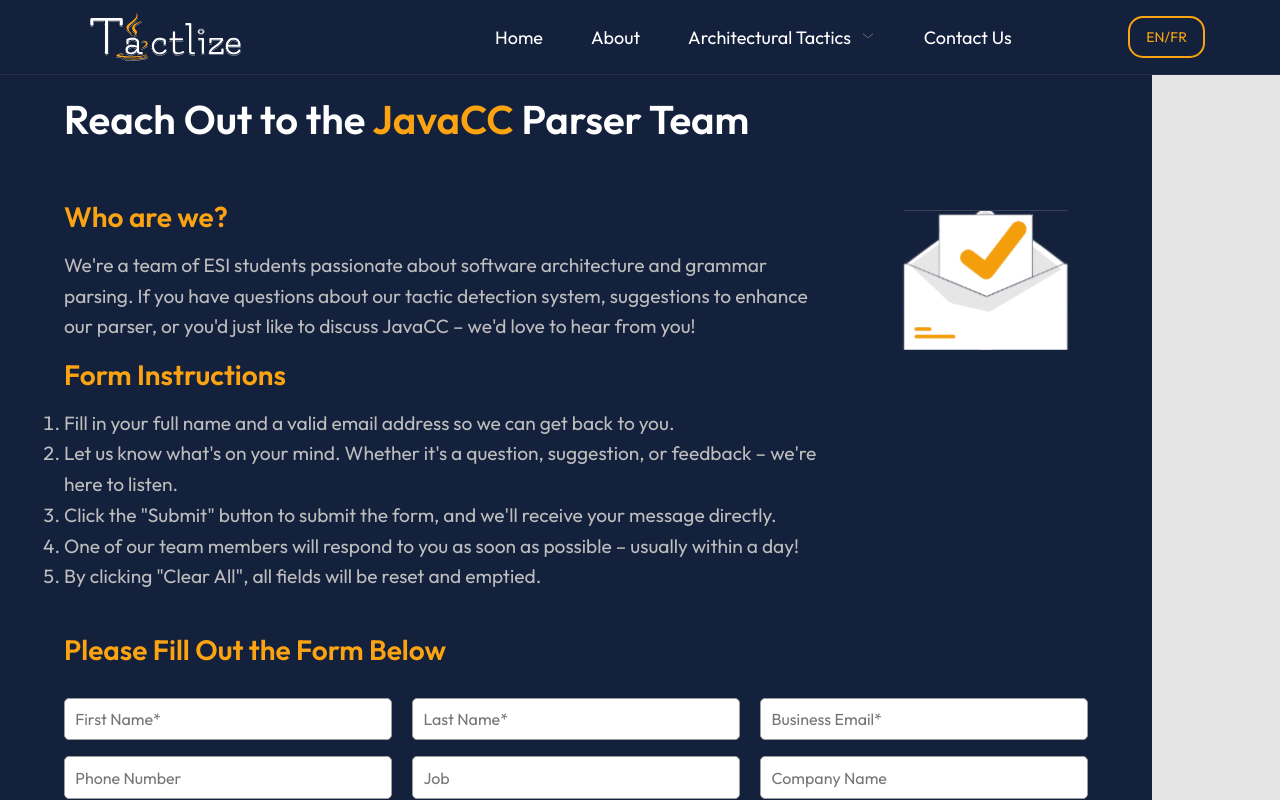
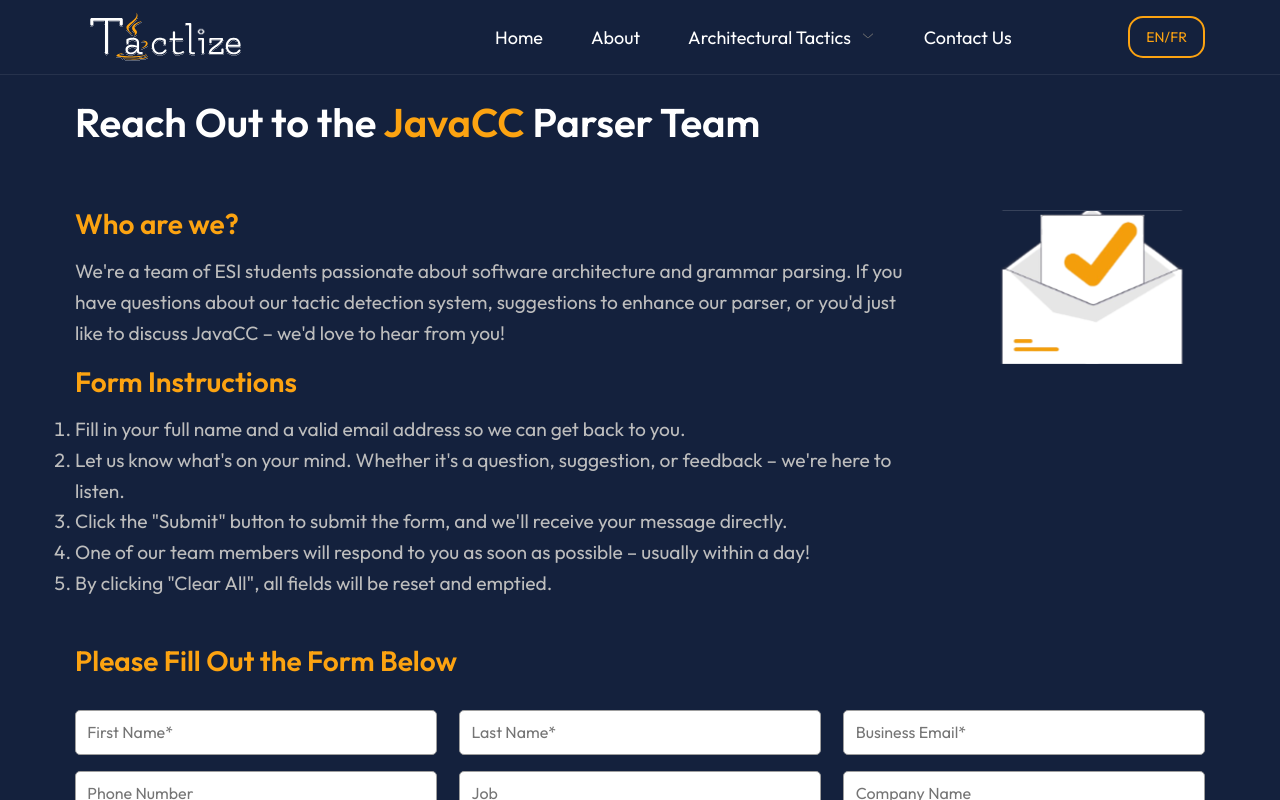
Before and after one commit to Wissamkadi/Tactlize_toolw, a React (Create React App) app: page /contact in a window 1280 px wide. Shown: the top 800 px of the page. Built offline with nearby package versions, Linux system fonts and the light colour scheme.

Commit message:
Your commit message here

```diff
--- a/src/styles/ContactUs.css
+++ b/src/styles/ContactUs.css
@@ -1,5 +1,14 @@
-/* Import fonts */
-@font-face {
+/* Override global body background */
+html, body {
+    margin: 0;
+    padding: 0;
+    height: 100%;
+    width: 100%;
+    background-color: var(--primary); /* Set to #14213D to match the design */
+  }
+
+  /* Import fonts */
+  @font-face {
     font-family: 'OutfitRegular';
     src: url('../fonts/OutfitRegular.ttf') format('truetype');
     font-style: normal;
@@ -20,11 +29,12 @@
     font-weight: 400;
   }
 
-  /* Container with full width and padding for responsiveness */
+  /* Container with full width and fixed padding */
   .container {
     width: 100%;
+    max-width: none; /* Override global max-width */
     margin: 0;
-    padding: 0 5%; /* Percentage-based padding for responsiveness */
+    padding: 0 var(--screen-edge-spacing); /* Fixed 75px padding from global variables */
     background: var(--primary);
     display: flex;
     flex-direction: column;
```
